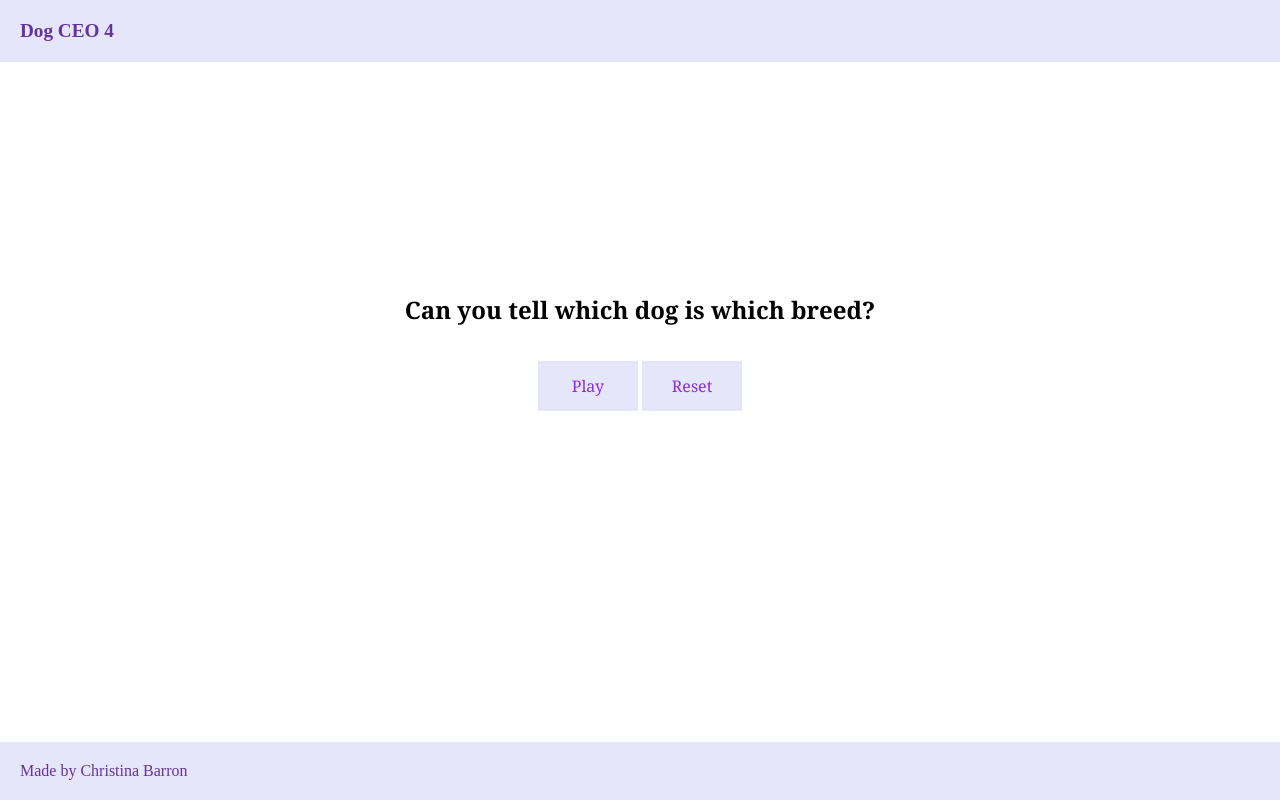
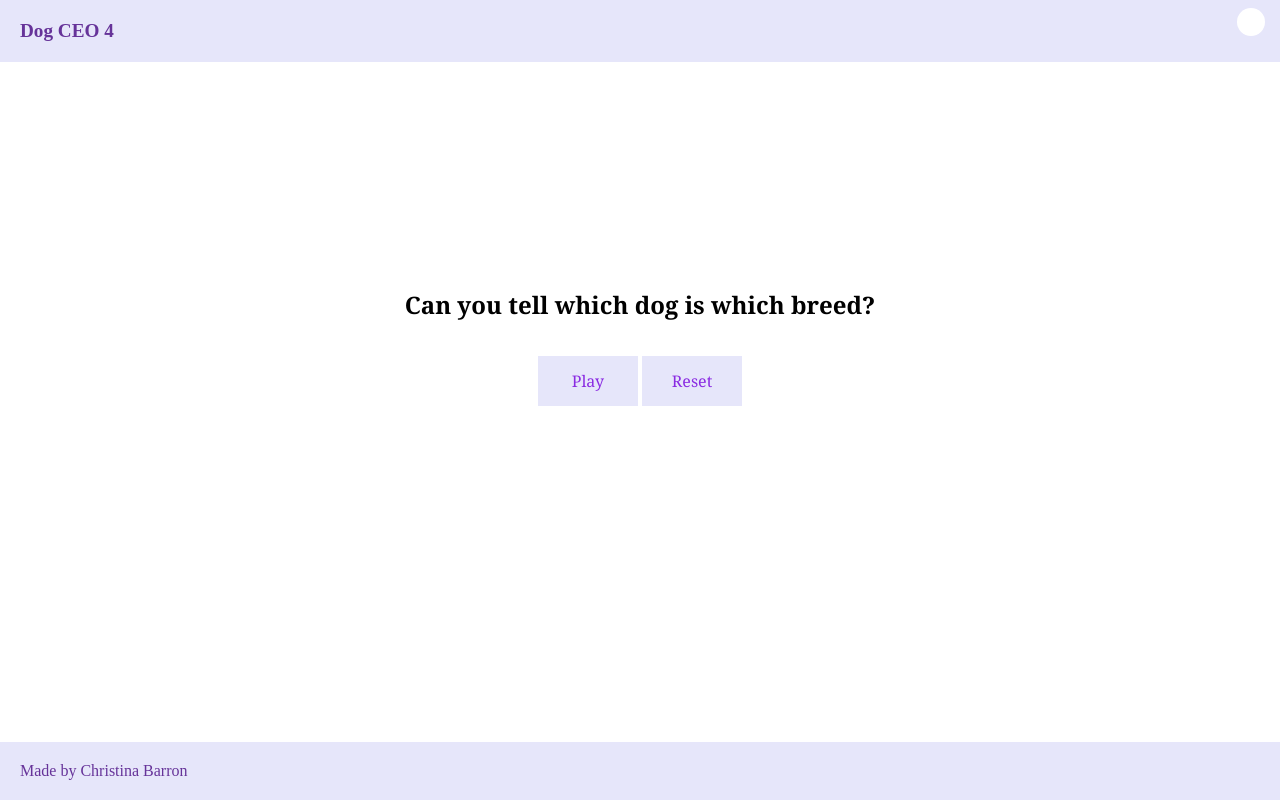
Before and after one commit to christinab980/DogCEO, a plain HTML site: page index.html in a window 1280 px wide. Drawn offline with Linux system fonts and the light colour scheme.

Commit message:
updated css and html

```diff
--- a/index.html
+++ b/index.html
@@ -8,7 +8,7 @@
     <title>Dog CEO 4</title>
 </head>
 <body>
-    <header class="flex-item"> Dog CEO 4 </header>
+    <header class="flex-item"> Dog CEO 4  <div class ="round" id="round-count"> </div></header>
     <div id="app" class="container">
         <h2>Can you tell which dog is which breed?</h2>
 
@@ -16,15 +16,14 @@
             <button id="dogButton"> Play </button>
             <button onClick="window.location.href=window.location.href"> Reset </button>
         </div>
-
-        <div class ="round" id="round-count"> </div>
-        <div class="your-score" id="your-score"></div>
-        <div class="output" id="output"></div>
-
         <div class="feedback">
             <div class="question" id="question"></div>
             <div class="try-again" id="try-again"></div>
         </div>
+
+        <div class="output" id="output"></div>
+        <div class="your-score" id="your-score"></div>
+
     </div>
     <footer flex-item="flex-item">Made by Christina Barron </footer>
 </body>
--- a/styles.css
+++ b/styles.css
@@ -98,6 +98,7 @@ img {
 }
 
 .your-score {
+  margin-top: 20px;
   font-size: 1.2rem;
   font-weight: 600;
   color: rebeccapurple;
@@ -110,12 +111,18 @@ img {
 }
 
 .round {
+  position: absolute;
+  right: 15px;
+  top: 8px;
   font-size: 1rem;
-  font-weight: 400;
-  color: #3d1f5e;
+  color: rebeccapurple;
   margin-bottom: 10px;
+  text-transform: uppercase;
+  background-color: #ffffff;
+  padding: 14px;
+  border-radius: 100px;
+}
 
-}
 .try-again {
   text-align: center;
 }
@@ -138,4 +145,6 @@ img {
   button {
     margin: 0;
   }
+
+
   }
```
